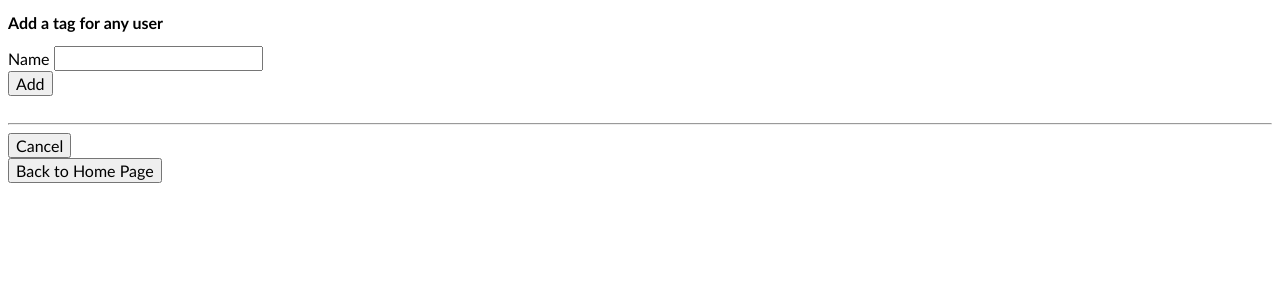
After one commit to sudo-bo/Many-to-Many-Blogly, a Flask app: page /tags/new in a window 1280 px wide. The commit adds this page. Shown: the top 300 px of the page. Run offline with Flask 3, Linux system fonts and the light colour scheme.

Commit message:
adding tag functionality and corresponding sqlalchemy code

```diff
--- a/app.py
+++ b/app.py
@@ -2,7 +2,7 @@
 
 from flask import Flask, render_template, redirect, request
 from flask_debugtoolbar import DebugToolbarExtension
-from models import db, connect_db, User, Post
+from models import db, connect_db, User, Post, Tag
 
 app = Flask(__name__)
 app.config['SQLALCHEMY_DATABASE_URI'] = 'postgresql:///blogly'
@@ -80,15 +80,21 @@ def delete_user(id):
 @app.route('/users/<int:id>/posts/new')
 def add_post_page(id):
     user = User.find_user(id)
-    return render_template("add-post.html", user=user)
+    tags = Tag.query.all()
+    return render_template("add-post.html", user=user, tags=tags)
 
 @app.route('/users/<int:id>/posts/new', methods = ['POST'])
 def add_post(id):
     user = User.find_user(id) # returns a 404 error if not found
     post_title = request.form['title']
     post_content = request.form['content']
+    tags = request.form.getlist('tags') # [2, 3, 1] -> a list of tag-ids(tags) that the user chose
+
 
     new_post = Post(title = post_title, content = post_content, user_id = user.id)
+    for tag_id in tags:
+        tag = Tag.find_tag(tag_id)
+        new_post.tags.append(tag) # using sqlalchemy to handle creating data in association table and tag table
     db.session.add(new_post)
     db.session.commit()
 
@@ -102,7 +108,8 @@ def show_post(id):
 @app.route('/posts/<int:id>/edit')
 def edit_post_page(id):
     post = Post.find_post(id)
-    return render_template("edit-post.html", post=post)
+    tags = Tag.query.all()
+    return render_template("edit-post.html", post=post, tags=tags)
 
 
 @app.route('/posts/<int:id>/edit', methods = ['POST'])
@@ -123,3 +130,51 @@ def delete_post(id):
     db.session.delete(post)
     db.session.commit()
     return redirect(f"/users/{user_id}")
+
+
+#  part 3 - adding tags
+#
+#
+
+@app.route('/tags')
+def list_tags():
+    tags = Tag.query.all()
+    return render_template("tags.html", tags=tags)
+
+@app.route('/tags/<int:tag_id>')
+def show_tag(tag_id):
+    tag = Tag.find_tag(tag_id)
+    return render_template("tag-detail.html", tag=tag)
+
+
+@app.route('/tags/new')
+def new_tag_form():
+    return render_template("add-tag.html")
+
+@app.route('/tags/new', methods=['POST'])
+def add_tag():
+    tag_name = request.form['name']
+    new_tag = Tag(name=tag_name)
+    db.session.add(new_tag)
+    db.session.commit()
+    return redirect('/tags')
+
+
+@app.route('/tags/<int:tag_id>/edit')
+def edit_tag_form(tag_id):
+    tag = Tag.find_tag(tag_id)
+    return render_template("edit-tag.html", tag=tag)
+
+@app.route('/tags/<int:tag_id>/edit', methods=['POST'])
+def edit_tag(tag_id):
+    tag = Tag.find_tag(tag_id)
+    tag.name = request.form['name']
+    db.session.commit()
+    return redirect('/tags')
+
+@app.route('/tags/<int:tag_id>/delete', methods=['POST'])
+def delete_tag(tag_id):
+    tag = Tag.find_tag(tag_id)
+    db.session.delete(tag)
+    db.session.commit()
+    return redirect('/tags')
--- /dev/null
+++ b/templates/add-tag.html
@@ -0,0 +1,20 @@
+{% extends "base.html" %} {% block title %}New Tag Form{% endblock %} {% block content %}
+<h2>Add a tag for any user</h2>
+<form action="/tags/new" method="post">
+  <div>
+    <label for="name">Name</label>
+    <input type="text" name="name" id="name" required />
+  </div>
+
+  <button type="submit">Add</button>
+</form>
+<br />
+<hr />
+<form action="/tags">
+  <button type="submit">Cancel</button>
+</form>
+
+<form action="/users" method="get">
+  <button type="submit">Back to Home Page</button>
+</form>
+{% endblock %}
--- a/templates/post-detail.html
+++ b/templates/post-detail.html
@@ -3,6 +3,10 @@
 <hr />
 <h1>&#9;Title: {{ post.title }}</h1>
 <p>&#9;Content: {{ post.content }}</p>
+<p>Tags:</p>
+{% for tag in post.tags %}
+<span><a href="/tags/{{ tag.id }}">{{ tag.name }} </a></span>
+{% endfor %}
 <hr />
 <br />
 <div>
```
Also changed, not shown: models.py (+34 -1 lines), seed.py (+28 -9 lines), templates/add-post.html (+11 -0 lines), templates/edit-post.html (+11 -0 lines), templates/edit-tag.html (added, +16 -0 lines), templates/tag-detail.html (added, +24 -0 lines), templates/tags.html (added, +17 -0 lines), templates/user-detail.html (+23 -14 lines).
